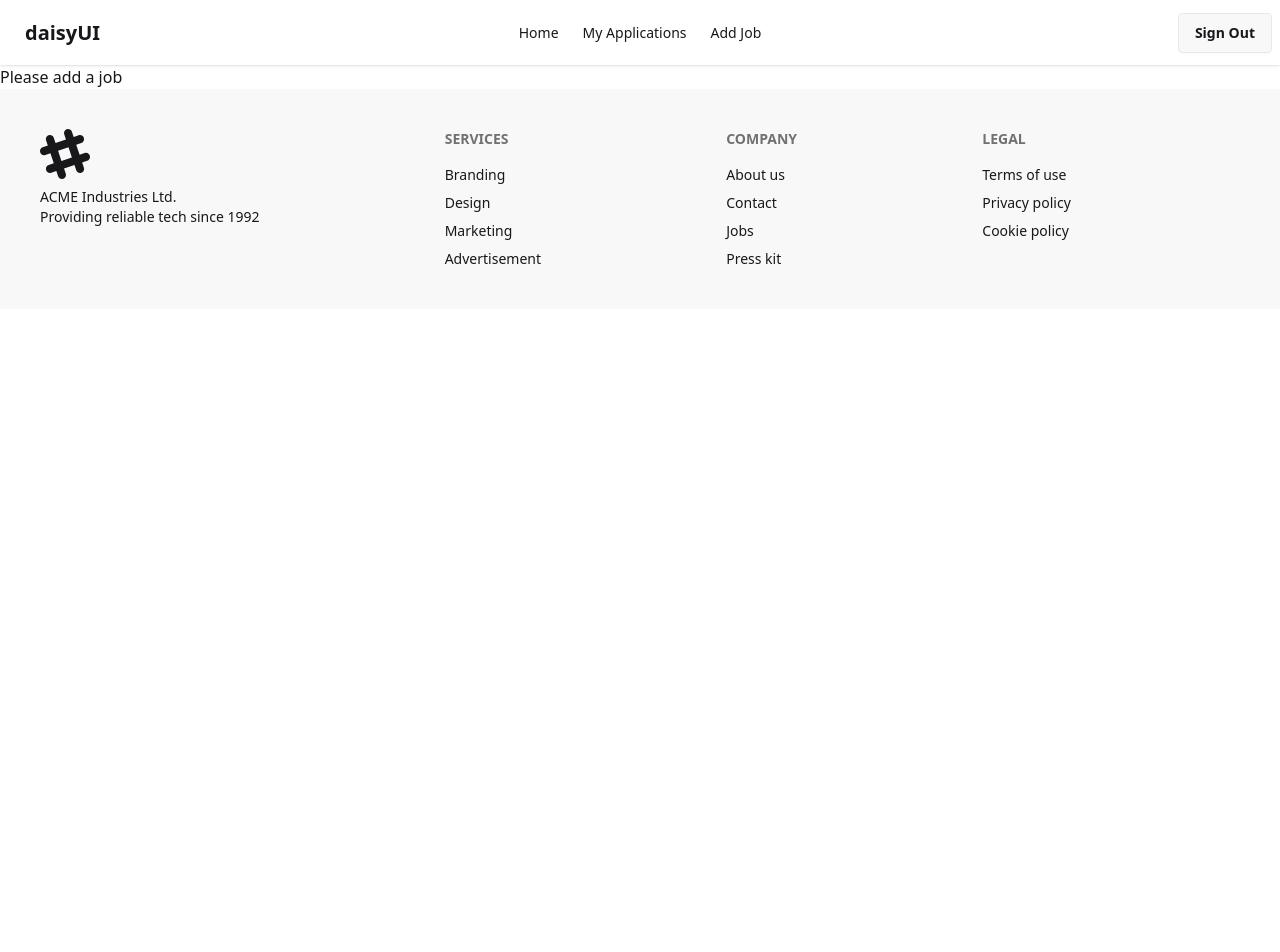
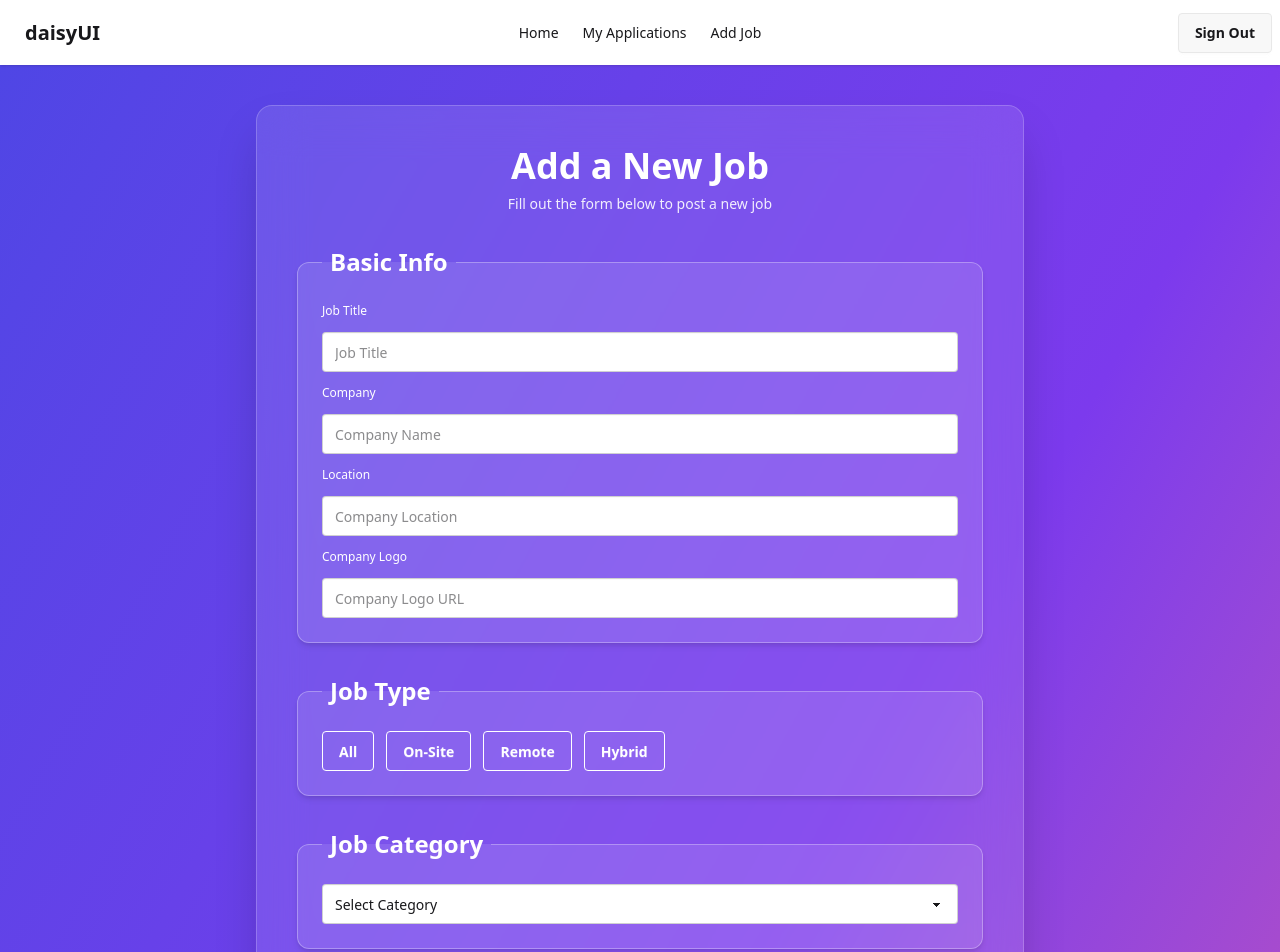
Before and after one commit to Md-Shanto-Sharker/career-code-client, a React (Vite) app: page /addJob in a window 1280 px wide. Shown: the top 952 px of the page. Before the commit the page ends 800 px from the top, so only its background shows below. Built offline with nearby package versions, Linux system fonts and the light colour scheme; no server answers; sample sign-in values are in the browser's storage.

Commit message:
added addjobs all parts

```diff
--- a/src/pages/AddJob/AddJob.jsx
+++ b/src/pages/AddJob/AddJob.jsx
@@ -1,11 +1,183 @@
-import React from 'react';
+import React from "react";
 
 const AddJob = () => {
-    return (
-        <div>
-            <h2>Please add a job</h2>
-        </div>
-    );
+  return (
+    <div className="min-h-screen flex justify-center items-center bg-linear-to-br from-[#4f46e5] via-[#7c3aed] to-[#ec4899] py-10 px-4">
+      <form className="w-full max-w-3xl space-y-8 bg-white/10 backdrop-blur-xl p-10 rounded-2xl shadow-2xl border border-white/20">
+
+        <h2 className="text-4xl font-bold text-center mb-2 text-white">
+          Add a New Job
+        </h2>
+        <p className="text-center text-sm opacity-90 text-white">
+          Fill out the form below to post a new job
+        </p>
+
+        {/* Basic Info */}
+        <fieldset className="fieldset bg-white/10 rounded-xl border border-white/30 p-6 shadow-md">
+          <legend className="text-2xl font-semibold px-2 text-white">
+            Basic Info
+          </legend>
+
+          <div className="space-y-3">
+            <label className="label text-white">Job Title</label>
+            <input
+              type="text"
+              name="title"
+              className="input input-bordered w-full"
+              placeholder="Job Title"
+            />
+
+            <label className="label text-white">Company</label>
+            <input
+              type="text"
+              name="company"
+              className="input input-bordered w-full"
+              placeholder="Company Name"
+            />
+
+            <label className="label text-white">Location</label>
+            <input
+              type="text"
+              name="location"
+              className="input input-bordered w-full"
+              placeholder="Company Location"
+            />
+
+            <label className="label text-white">Company Logo</label>
+            <input
+              type="text"
+              name="company_logo"
+              className="input input-bordered w-full"
+              placeholder="Company Logo URL"
+            />
+          </div>
+        </fieldset>
+
+        {/* Job Type */}
+        <fieldset className="fieldset bg-white/10 rounded-xl border border-white/30 p-6 shadow-md">
+          <legend className="text-2xl font-semibold px-2 text-white">
+            Job Type
+          </legend>
+
+          <div className="flex flex-wrap gap-3">
+            <input className="btn btn-outline text-white" type="radio" name="jobType" aria-label="All" />
+            <input className="btn btn-outline text-white" type="radio" name="jobType" aria-label="On-Site" />
+            <input className="btn btn-outline text-white" type="radio" name="jobType" aria-label="Remote" />
+            <input className="btn btn-outline text-white" type="radio" name="jobType" aria-label="Hybrid" />
+          </div>
+        </fieldset>
+
+        {/* Category */}
+        <fieldset className="fieldset bg-white/10 rounded-xl border border-white/30 p-6 shadow-md">
+          <legend className="text-2xl font-semibold px-2 text-white">
+            Job Category
+          </legend>
+
+          <select className="select select-bordered w-full" defaultValue="">
+            <option value="" disabled>
+              Select Category
+            </option>
+            <option>Engineering</option>
+            <option>Marketing</option>
+            <option>Finance</option>
+          </select>
+        </fieldset>
+
+        {/* Deadline */}
+        <fieldset className="fieldset bg-white/10 rounded-xl border border-white/30 p-6 shadow-md">
+          <legend className="text-2xl font-semibold px-2 text-white">
+            Application Deadline
+          </legend>
+          <input type="date" name="deadline" className="input input-bordered w-full" />
+        </fieldset>
+
+        {/* Salary */}
+        <fieldset className="fieldset bg-white/10 rounded-xl border border-white/30 p-6 shadow-md">
+          <legend className="text-2xl font-semibold px-2 text-white">
+            Salary Range
+          </legend>
+
+          <div className="grid grid-cols-1 md:grid-cols-3 gap-4">
+            <div>
+              <label className="label text-white">Minimum Salary</label>
+              <input
+                type="text"
+                name="min"
+                className="input input-bordered w-full"
+                placeholder="Minimum Salary"
+              />
+            </div>
+
+            <div>
+              <label className="label text-white">Maximum Salary</label>
+              <input
+                type="text"
+                name="max"
+                className="input input-bordered w-full"
+                placeholder="Maximum Salary"
+              />
+            </div>
+
+            <div>
+              <label className="label text-white">Currency</label>
+              <select className="select select-bordered w-full" defaultValue="">
+                <option value="" disabled>
+                  Select Currency
+                </option>
+                <option>BDT</option>
+                <option>USD</option>
+                <option>EU</option>
+              </select>
+            </div>
+          </div>
+        </fieldset>
+
+        {/* Description */}
+        <fieldset className="fieldset bg-white/10 rounded-xl border border-white/30 p-6 shadow-md">
+          <legend className="text-lg font-semibold px-2 text-white">
+            Job Description
+          </legend>
+          <textarea className="textarea textarea-bordered w-full h-32" />
+        </fieldset>
+
+        {/* Requirements */}
+        <fieldset className="fieldset bg-white/10 rounded-xl border border-white/30 p-6 shadow-md">
+          <legend className="text-lg font-semibold px-2 text-white">
+            Job Requirements
+          </legend>
+          <textarea className="textarea textarea-bordered w-full h-28" />
+        </fieldset>
+
+        {/* Responsibilities */}
+        <fieldset className="fieldset bg-white/10 rounded-xl border border-white/30 p-6 shadow-md">
+          <legend className="text-lg font-semibold px-2 text-white">
+            Job Responsibilities
+          </legend>
+          <textarea className="textarea textarea-bordered w-full h-28" />
+        </fieldset>
+
+        {/* HR Info */}
+        <fieldset className="fieldset bg-white/10 rounded-xl border border-white/30 p-6 shadow-md">
+          <legend className="text-lg font-semibold px-2 text-white">
+            HR Related Info
+          </legend>
+
+          <label className="label text-white">HR Name</label>
+          <input type="text" className="input input-bordered w-full" />
+
+          <label className="label text-white">HR Email</label>
+          <input type="email" className="input input-bordered w-full" />
+        </fieldset>
+
+        <button
+          type="submit"
+          className="btn btn-primary w-full text-lg rounded-xl shadow-lg"
+        >
+          Add Job
+        </button>
+      </form>
+    </div>
+  );
 };
 
 export default AddJob;
```
